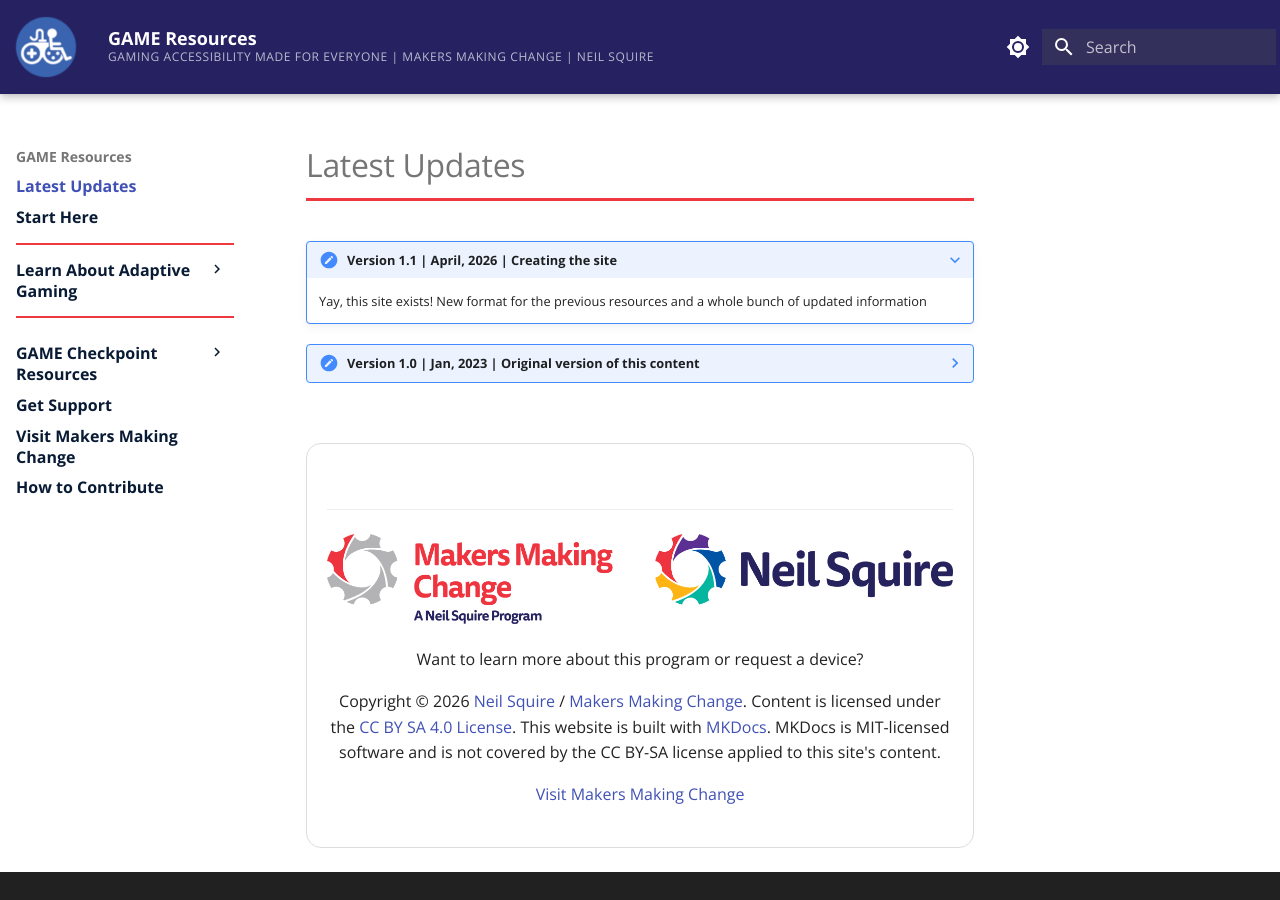
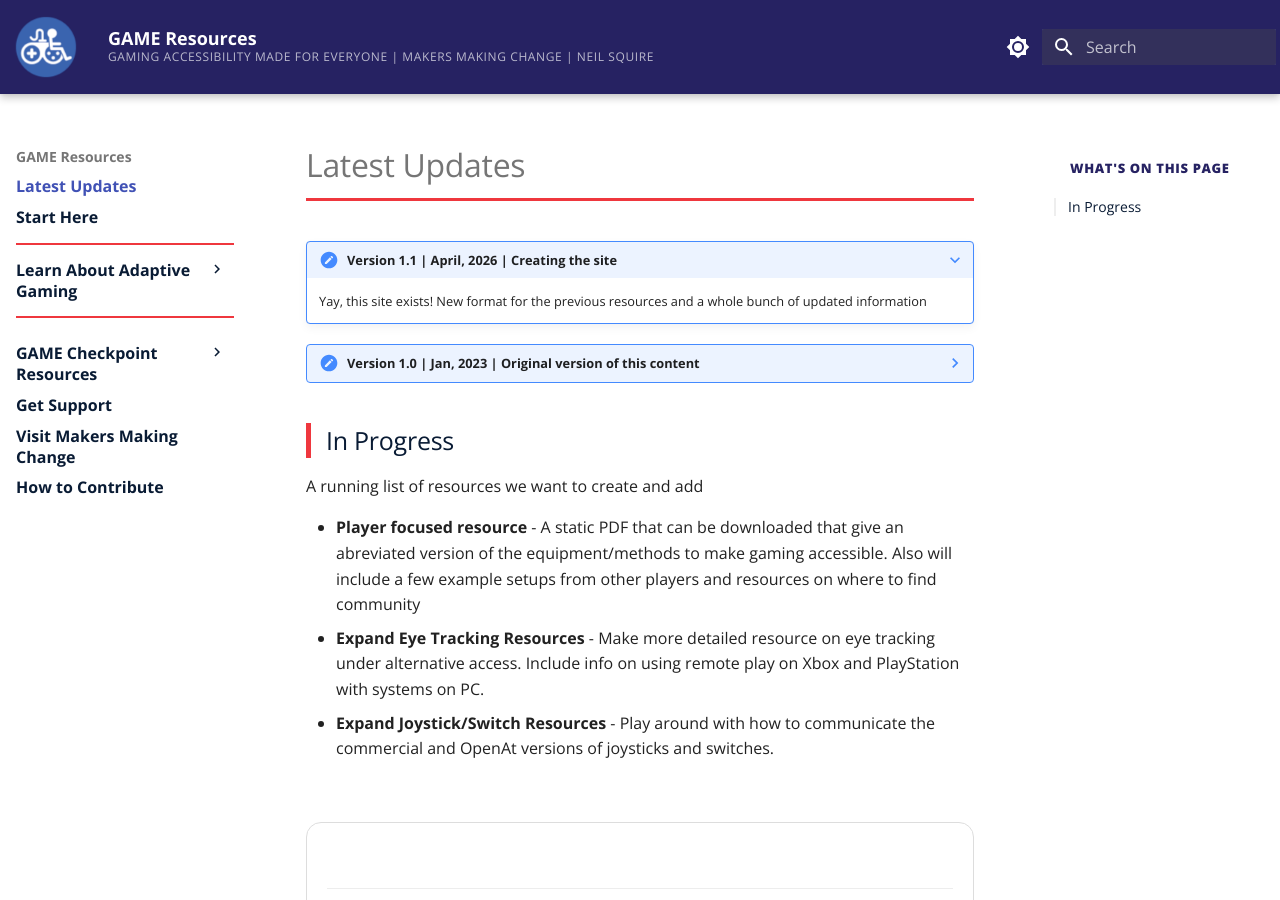
Before and after one commit to makersmakingchange/GAME-Checkpoints, an MkDocs documentation site: the page built from docs/updates.md, in a window 1280 px wide and 900 px high. Built offline with MkDocs 1.6.1 and Material for MkDocs 9.7.7, drawn with Linux system fonts in a browser that asks for light colours.

Commit message:
Update updates.md

```diff
--- a/docs/updates.md
+++ b/docs/updates.md
@@ -5,3 +5,12 @@
     Launch of the original GAME Checkpoint Resources website where the resource guides and other materials lived
 
     https://makersmakingchange.github.io/GAME-Checkpoints/
+
+
+## In Progress
+
+A running list of resources we want to create and add
+
+ * **Player focused resource** - A static PDF that can be downloaded that give an abreviated version of the equipment/methods to make gaming accessible. Also will include a few example setups from other players and resources on where to find community
+ * **Expand Eye Tracking Resources** - Make more detailed resource on eye tracking under alternative access. Include info on using remote play on Xbox and PlayStation with systems on PC.
+ * **Expand Joystick/Switch Resources** - Play around with how to communicate the commercial and OpenAt versions of joysticks and switches.
```
